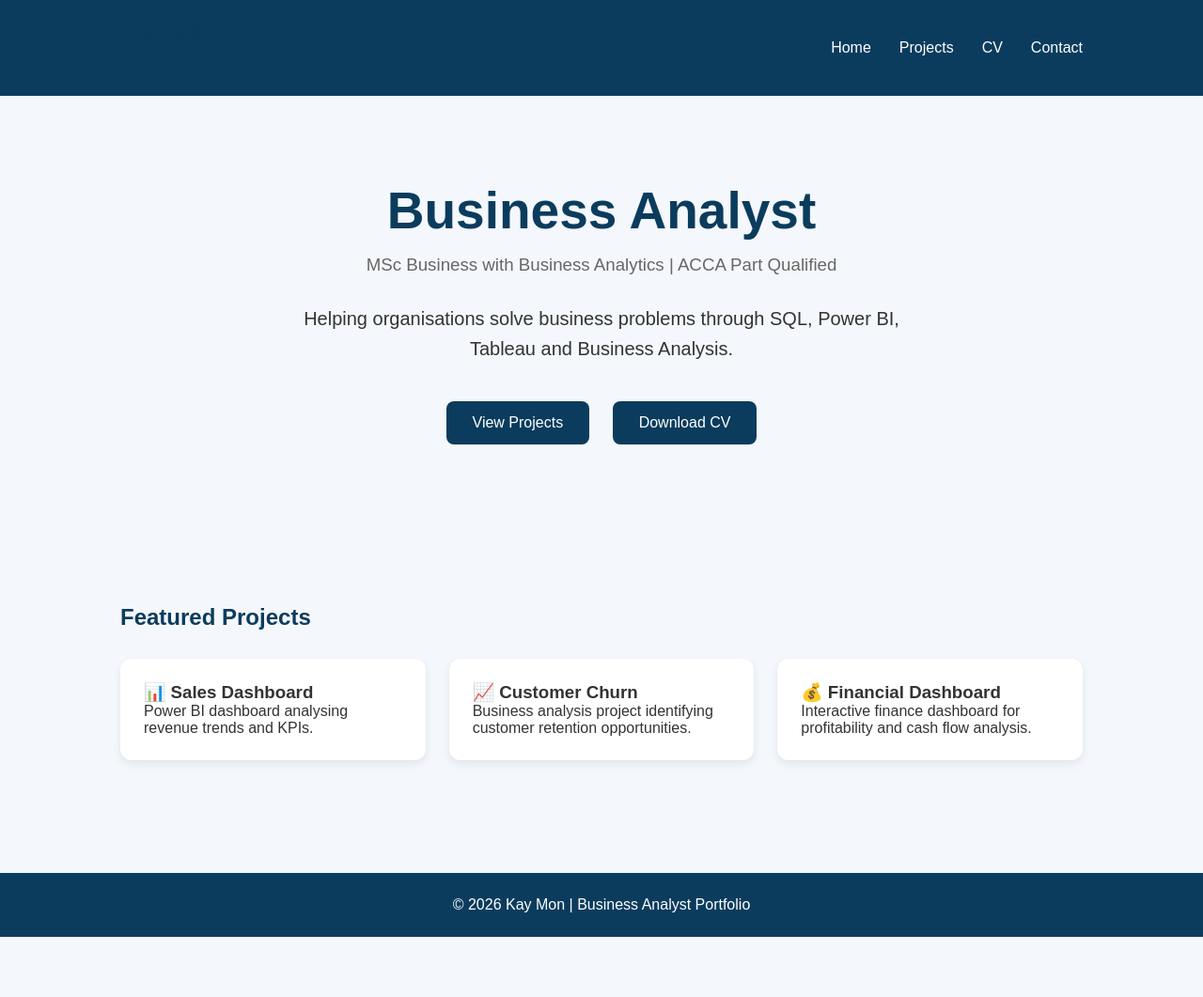
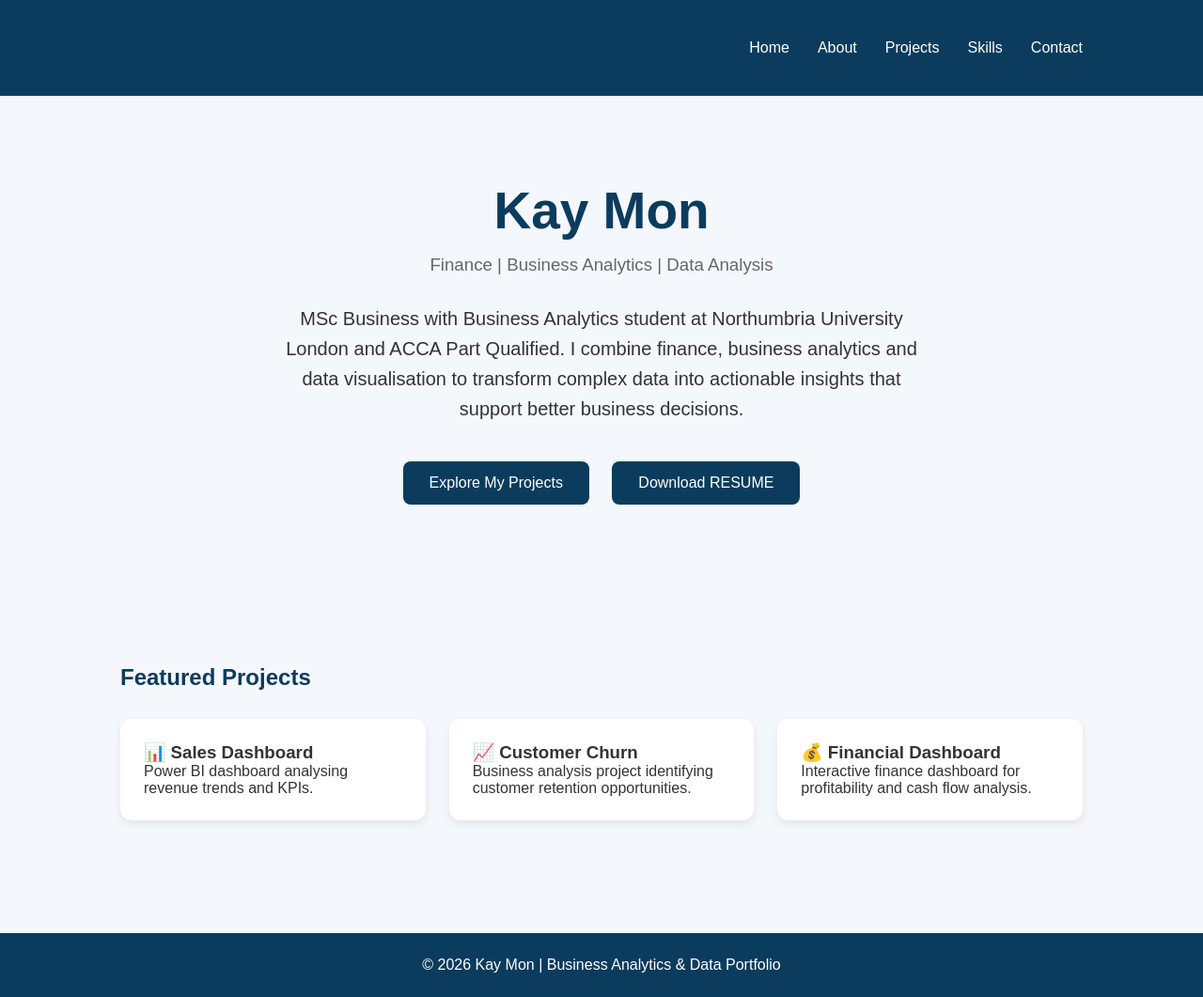
Before and after one commit to kay-37/kay-37.github.io, a plain HTML site: page index.html in a window 1280 px wide. Shown: the whole page at 94% size. Before the commit the page ends 997 px from the top, so only its background shows below. Drawn offline with Linux system fonts and the light colour scheme.

Commit message:
Update index.html

```diff
--- a/index.html
+++ b/index.html
@@ -3,7 +3,7 @@
 <head>
     <meta charset="UTF-8">
     <meta name="viewport" content="width=device-width, initial-scale=1.0">
-    <title>Kay Mon | Business Analyst</title>
+    <title>Kay Mon | Finance, Business Analytics & Data Portfolio</title>
 
     <style>
         *{
@@ -118,27 +118,27 @@
 
 <ul>
 <li><a href="#">Home</a></li>
-<li><a href="#">Projects</a></li>
-<li><a href="#">CV</a></li>
-<li><a href="#">Contact</a></li>
+<li><a href="#about">About</a></li>
+<li><a href="#projects">Projects</a></li>
+<li><a href="#skills">Skills</a></li>
+<li><a href="#contact">Contact</a></li>
 </ul>
 
 </nav>
 
 <div class="hero">
 
-<h1>Business Analyst</h1>
+<h1>Kay Mon</h1>
 
-<h3>MSc Business with Business Analytics | ACCA Part Qualified</h3>
+<h3>Finance | Business Analytics | Data Analysis</h3>
 
 <p>
-Helping organisations solve business problems through
-SQL, Power BI, Tableau and Business Analysis.
+MSc Business with Business Analytics student at Northumbria University London and ACCA Part Qualified. I combine finance, business analytics and data visualisation to transform complex data into actionable insights that support better business decisions.
 </p>
 
-<a class="button" href="#">View Projects</a>
+<a class="button" href="#">Explore My Projects</a>
 
-<a class="button" href="#">Download CV</a>
+<a class="button" href="#">Download RESUME</a>
 
 </div>
 
@@ -169,7 +169,7 @@ SQL, Power BI, Tableau and Business Analysis.
 
 <footer>
 
-© 2026 Kay Mon | Business Analyst Portfolio
+© 2026 Kay Mon | Business Analytics & Data Portfolio
 
 </footer>
 
```
